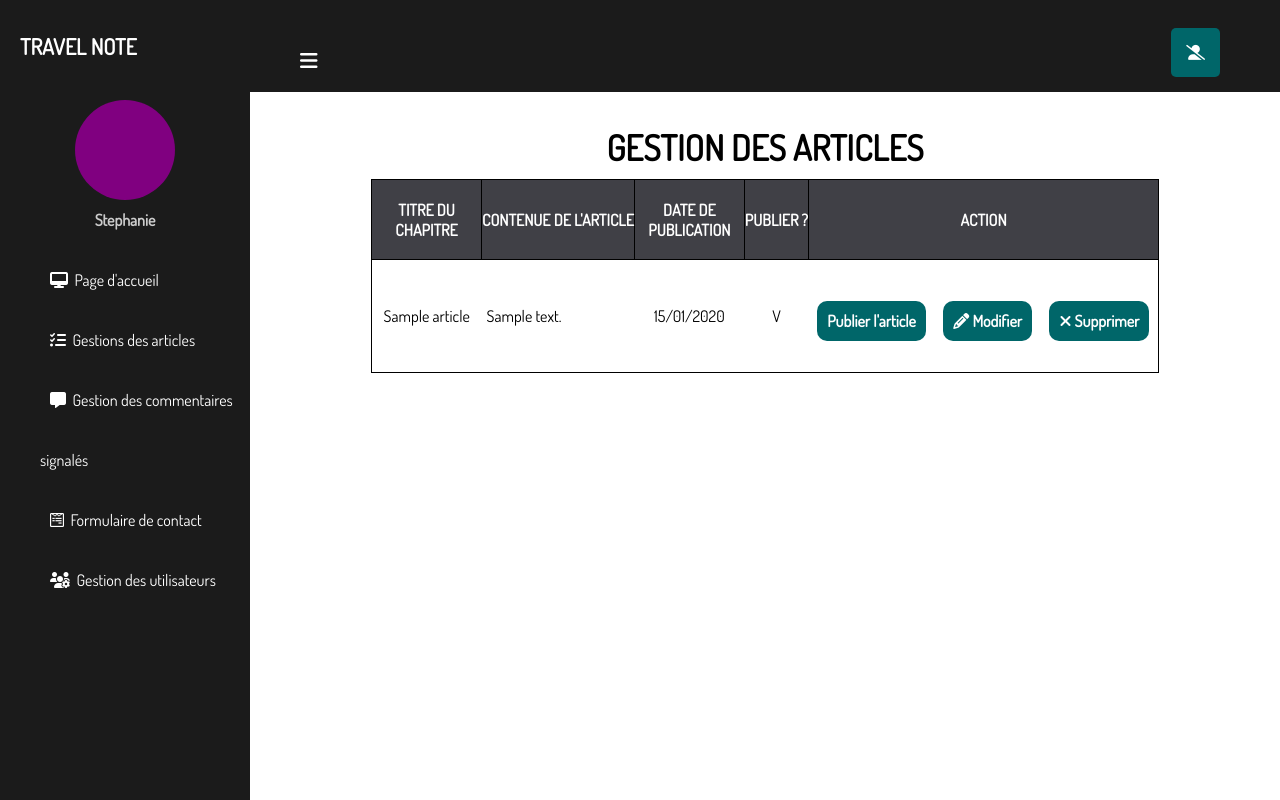
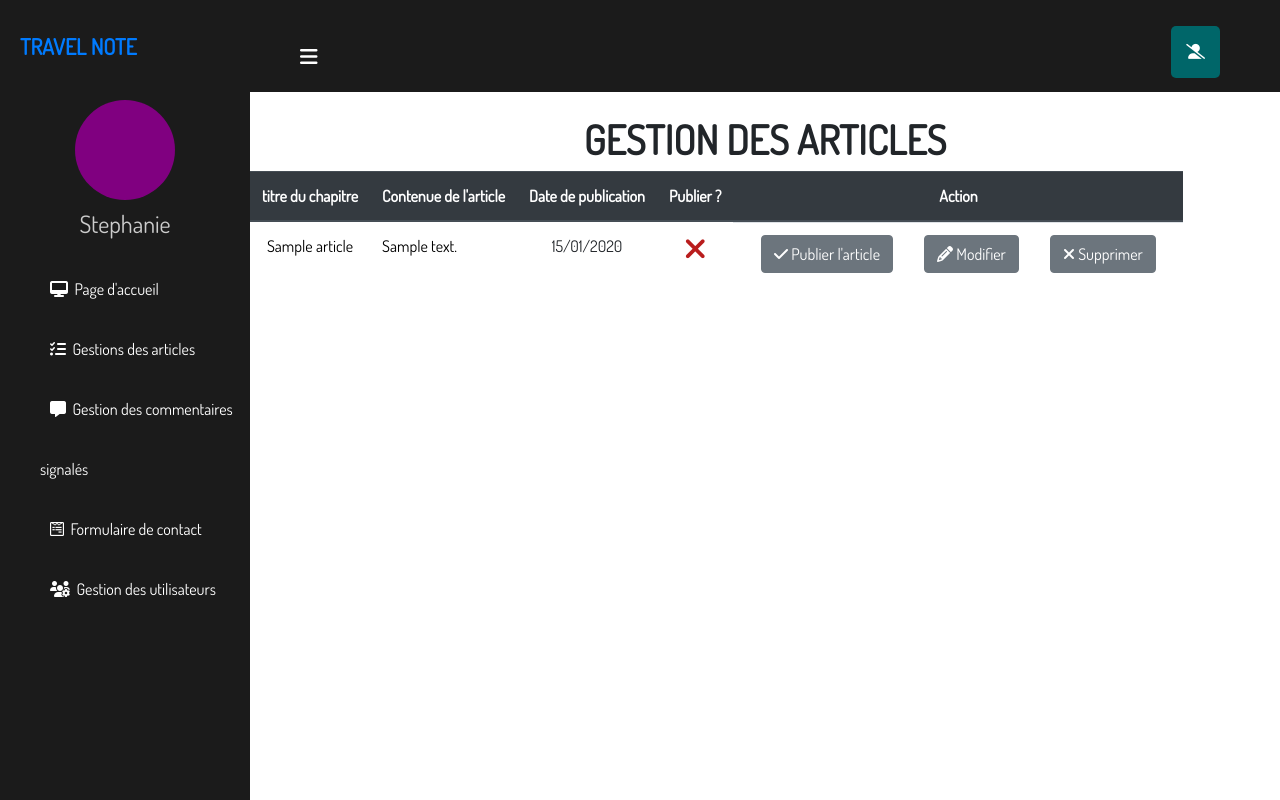
Before and after one commit to stph-phm/Travel-Note, a PHP site: template View/Articles/articleManagementView.php in a window 1280 px wide. Run offline with PHP 8.4, Linux system fonts and the light colour scheme; the template is opened without the code that fills it: most values are stand-ins (such as "Sample title", 1, 10 or a date in 2020); some libraries are stand-ins or nearby versions.

Commit message:
Part only Admin manage Articles / Comments report / manage Users (MVC and CSS)

```diff
--- a/Assets/CSS/contentAdmin.css
+++ b/Assets/CSS/contentAdmin.css
@@ -1,74 +1,73 @@
-.content-sidebar h1.article-management {
-     font-size: 35px;
-     text-transform: uppercase;
-     padding: 10px;
+/* ===============PAGE LIST REPORT COMMENT/DASHBOARD=============== */
+.content-sidebar .part-dashboard {
+     text-align: center;
+     width: 100%;
 }
 
-.content-sidebar .table table  {
-     border-collapse: collapse;
-     padding: 15px;
+td.t-report-comment {
+     display: flex;
+     justify-content: space-around;
 }
 
-.content-sidebar .table table,
-.content-sidebar .table table th,
-.content-sidebar .table table th tr {
-     border: 1px solid black;
+td.t-report-comment a.check-comment:hover {
+     background: #006669;
 }
 
-
-.content-sidebar .table table thead tr {
-     background: #404046;
-     margin: 0;
-     text-transform: uppercase;
-     color: white;
-     height: 10vh;
+td.t-report-comment a.times-comment:hover {
+     background: #9E1820;
 }
 
-
-.content-sidebar .table table tbody tr.t-content {
-     height: 14vh;
+/*=================== PAGE ARTICLE MANAGEMENT=================== */
+.part-management {
+     text-align: center;
+     width: 100%;
 }
 
-.content-sidebar .table table tbody tr td.t-action {
+td a.t-content-article {
+     text-decoration: none;
+     color: black;
+}
+
+td.td-content-article {
+     text-align: justify;
+}
+
+td a.t-content-article:hover {
+     font-weight: 600;
+     color: #006669;
+}
+
+td i.t-published-ok {
+     color: #35bb29;
+     font-size: 30px;
+     font-weight: 800;
+}
+
+td i.t-published-no {
+     color: rgb(185, 29, 29);
+     font-size: 30px;
+     font-weight: 800;
+}
+
+td.t-action {
      display: flex;
      justify-content: space-around;
-     align-items: center;
-     align-content: center;
-     height: 14vh;
-     border: 1px;
-     padding-top: 10px;
 }
 
-
-.content-sidebar .table table tbody tr td.t-action a {
-     padding: 10px;
+td.t-action a.publish:hover {
      background: #006669;
-     color: #fff;
-     text-decoration: none;
-     border-radius: 10px;
-     font-weight: 600;
 }
 
-.content-sidebar .table table tbody tr td.t-action a.eyes:hover {
-     background: #0069d9;
-
+td.t-action a.feather:hover {
+     background-color: #186d9e;
 }
 
-.content-sidebar .table table tbody tr td.t-action a.pencil:hover {
-     background: #6c757d;
+td.t-action a.pencil:hover {
+     background: #a039cf;
 }
 
-.content-sidebar .table table tbody tr td.t-action a.times:hover {
-     background: #dc3545;
-}
-
-.content-sidebar .table table tbody tr td.t-body {
-     text-align: center;
-}
-
-.content-sidebar .table table tbody tr td.t-justify {
-     text-align: justify;
-     padding: 5px;
+td.t-action a.times:hover {
+     background: #9E1820;
 }
 
 /* ============================PAGE EDIT============================  */
@@ -77,8 +76,9 @@
      text-transform: uppercase;
      font-weight: 700;
 }
+
 .content-sidebar .form {
-     width:  100%;
+     width: 100%;
      padding: 30px;
 }
 
@@ -94,7 +94,7 @@
      justify-content: space-around;
 }
 
-.content-sidebar .form form .form-country label{
+.content-sidebar .form form .form-country label {
      padding-top: 15px;
 }
 
@@ -120,7 +120,7 @@
      text-align: center;
 }
 
-.content-sidebar .form form textarea{
+.content-sidebar .form form textarea {
      width: 100%;
      margin: 0 auto;
      border: none;
@@ -144,3 +144,19 @@
      margin: 30px;
      font-size: 18px;
 }
+
+
+/*======================== PAGE MANAGE USER======================== */
+.part-manage-user {
+     width: 100%;
+     text-align: center;
+}
+
+.part-manage-user table tr {
+     text-align: center;
+}
+
+td.t-user {
+     display: flex;
+     justify-content: space-around;
+}
--- a/View/Articles/articleManagementView.php
+++ b/View/Articles/articleManagementView.php
@@ -1,44 +1,54 @@
 <?php $title = "Gestion des articles " ?>
 <?php ob_start(); ?>
+<div class="part-management">
      <h1 class="article-management">Gestion des articles </h1>
      <div class="table">
           <table>
-          <thead>
+               <thead class="thead-dark">
                     <tr>
-                    <th class="" width=110>titre du chapitre </th>
-                    <th class=""> Contenue de l'article </th>
-                    <th class="" width=110>Date de publication</th>
+                         <th>titre du chapitre </th>
+                         <th> Contenue de l'article </th>
+                         <th>Date de publication</th>
                          <th>Publier ? </th>
-                    <th class="" width=350> Action </th>
+                         <th width=450> Action </th>
                     </tr>
                </thead>
                <tbody>
                     <?php foreach ($articles as $listArticle) : ?>
-               <tr class="t-content">
-                    <td class="t-body"><?= $listArticle['title'] ?></td>
-                    <td class="t-justify"><?= nl2br(substr($listArticle['content'], 0, 350)) ?> </td>
-                    <td class="t-body"><?= date_format(date_create($listArticle['created_at']), 'd/m/Y') ?></td>
-                    <td class="t-body">
-                         <?php if ($listArticle['is_published'] == 0): ?>
-                              <p>V</p>
+                    <tr>
+                         <td><a href="index.php?action=article&amp;id=<?= $listArticle['id'] ?>" class="t-content-article"><?= htmlspecialchars($listArticle['title'])  ?> </a></td>
+
+                         <td class="td-content-article"><a
+                                   href="index.php?action=article&amp;id=<?= $listArticle['id'] ?>" class="t-content-article"><?= nl2br(substr($listArticle['content'], 0, 350)) ?>
+                              </a>
+                         </td>
+
+                         <td><?= date_format(date_create($listArticle['created_at']), 'd/m/Y') ?></td>
+
+                         <td>
+                              <?php if ($listArticle['is_published'] == 1): ?>
+                              <i class="fas fa-check t-published-ok"></i>
                               <?php else: ?>
-                              <p>X</p>
+                              <i class="fas fa-times t-published-no"></i>
                               <?php endif; ?>
                          </td>
+
                          <td class="t-action">
-                         <?php if ($listArticle['is_published'] == 0): ?>
-                         <a href="index.php?action=publishedArticle&amp;id=<?= $listArticle['id'] ?>">Publier
+                              <?php if ($listArticle['is_published'] == 0 ): ?>
+                              <a href="index.php?action=publishedArticle&amp;id=<?= $listArticle['id'] ?>"
+                                   class="publish btn btn-secondary"> <i class="fas fa-check"></i> Publier
                                    l'article</a>
                               <?php else: ?>
-                         <a href="index.php?action=draftArticle&amp;id=<?= $listArticle['id'] ?>">Brouillon</a>
+
+                              <a href="index.php?action=draftArticle&amp;id=<?= $listArticle['id'] ?>"
+                                   class="feather btn btn-secondary"><i class="fas fa-feather-alt"></i> Brouillon</a>
                               <?php endif; ?>
 
-
-                         <a href="index.php?action=edit&amp;id= <?=$listArticle['id'] ?>" class="pencil"><i
-                                   class="fas fa-pencil-alt"></i></span> Modifier </i></a>
+                              <a href="index.php?action=edit&amp;id= <?=$listArticle['id'] ?>" class="pencil btn btn-secondary"><i
+                                        class="fas fa-pencil-alt"></i> Modifier </i></a>
 
                               <a href="index.php?action=deleteArticle&amp;id=<?= $listArticle['id'] ?>"
-                              class="times"><span><i class="fas fa-times"></i> Supprimer</a>
+                                   class="times btn btn-secondary"><i class="fas fa-times"></i> Supprimer</a>
                          </td>
                     </tr>
                     <?php endforeach; ?>
@@ -46,5 +56,7 @@
 
           </table>
      </div>
+</div>
+
 <?php $content = ob_get_clean(); ?>
 <?php include 'View/gabarit.php'; ?>
--- a/View/Articles/homepageView.php
+++ b/View/Articles/homepageView.php
@@ -1,4 +1,4 @@
-<?php $title = "hHmepage" ?>
+<?php $title = "Homepage" ?>
 <?php ob_start(); ?>
     <div class="slider-container slider1">
         <div class="slider-items">
--- a/View/Categories/addCategory.php
+++ /dev/null
@@ -1,5 +0,0 @@
-<?php $title = "Ajouter un Articles" ?>
-<?php ob_start(); ?>
-
-<?php $content = ob_get_clean(); ?>
-<?php include 'View/template.php'; ?><?php
--- a/View/Categories/editCategoryView.php
+++ /dev/null
@@ -1,5 +0,0 @@
-<?php $title = "Ajouter un Articles" ?>
-<?php ob_start(); ?>
-
-<?php $content = ob_get_clean(); ?>
-<?php include 'View/template.php'; ?><?php
--- a/View/Categories/listCategoriesView.php
+++ /dev/null
@@ -1,5 +0,0 @@
-<?php $title = "Ajouter un Articles" ?>
-<?php ob_start(); ?>
-
-<?php $content = ob_get_clean(); ?>
-<?php include 'View/template.php'; ?>
--- a/View/Page/Dashboard/dashboardView.php
+++ /dev/null
@@ -1,6 +0,0 @@
-<?php $title = "Tableau de bord" ?>
-<?php ob_start(); ?>
-
-
-<?php $content = ob_get_clean(); ?>
-<?php include 'View/gabarit.php'; ?>
--- a/View/gabarit.php
+++ b/View/gabarit.php
@@ -12,6 +12,9 @@
      <link rel="stylesheet" href="Assets/CSS/errorBlock.css">
      <link rel="stylesheet" href="Assets/CSS/msgError.css">
      <link rel="stylesheet" href="Assets/CSS/contentAdmin.css">
+
+     <!-- Bootstrap -->
+     <link rel="stylesheet" href="https://stackpath.bootstrapcdn.com/bootstrap/4.5.2/css/bootstrap.min.css">
 
      <!-- fontawasome -->
      <script src="https://kit.fontawesome.com/effe484f35.js" crossorigin="anonymous"></script>
@@ -34,7 +37,7 @@
      <header class="header-admin">
           <div class="left_area">
 
-               <h3>Travel Note</h3>
+               <h3><a href="index.php">Travel Note</a> </h3>
           </div>
           <label for="check">
                <i class="fas fa-bars" id="sidebar_btn"></i>
@@ -52,9 +55,10 @@
           <a href="index.php"><i class="fas fa-desktop"></i>&nbsp; <span>Page d'accueil</span></a>
           <a href="index.php?action=articleManagement"><i class="fas fa-tasks"></i>&nbsp; <span>Gestions des articles
                </span></a>
-          <a href=""><i class="fas fa-comment-alt"></i>&nbsp; <span>Gestion des commentaires signalés</span></a>
+          <a href="index.php?action=dashboard"><i class="fas fa-comment-alt"></i>&nbsp; <span>Gestion des commentaires
+                    signalés</span></a>
           <a href=""><i class="fab fa-wpforms"></i>&nbsp; <span>Formulaire de contact</span></a>
-          <a href=""><i class="fas fa-users-cog"></i>&nbsp; <span> Gestion des utilisateurs</span></a>
+          <a href="index.php?action=managementUsers"><i class="fas fa-users-cog"></i>&nbsp; <span> Gestion des utilisateurs</span></a>
      </div>
 
      <div class="content-sidebar">
```
Also changed, not shown: App/Controller/Comments.php (+43 -2 lines), App/Controller/Pages.php (deleted, +0 -17 lines), App/Controller/Users.php (+80 -0 lines), App/Model/CommentsManager.php (+7 -4 lines), App/Model/UsersManager.php (+38 -0 lines), View/Comments/listReportComments.php (+23 -17 lines), View/User/displayUser.php (added, +31 -0 lines), View/User/listUserView.php (+42 -2 lines), index.php (+32 -6 lines). Lines whose indentation alone changed are shown as unchanged.
